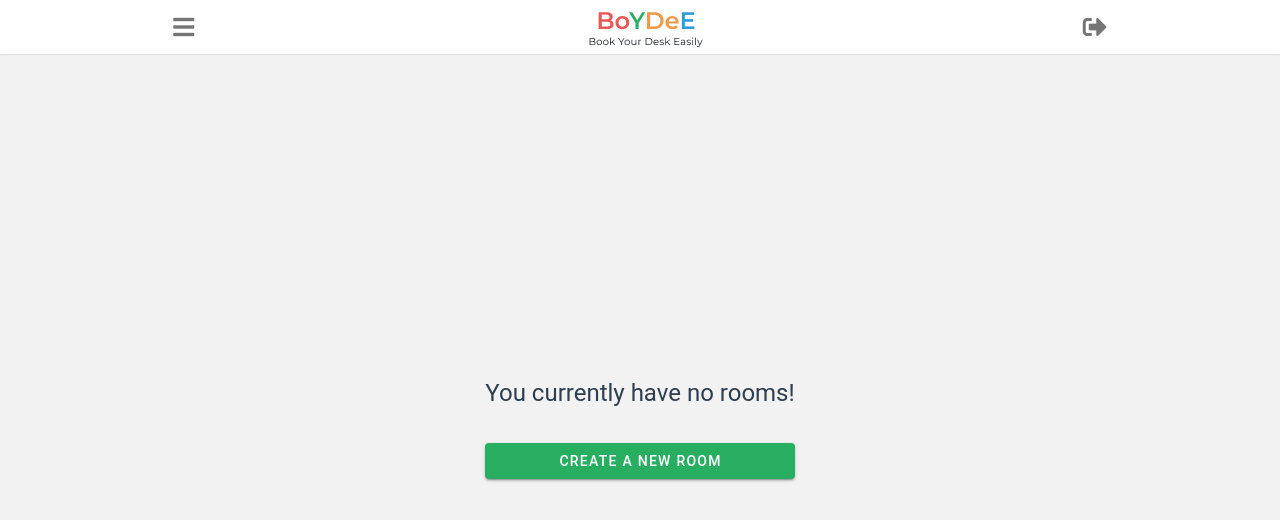
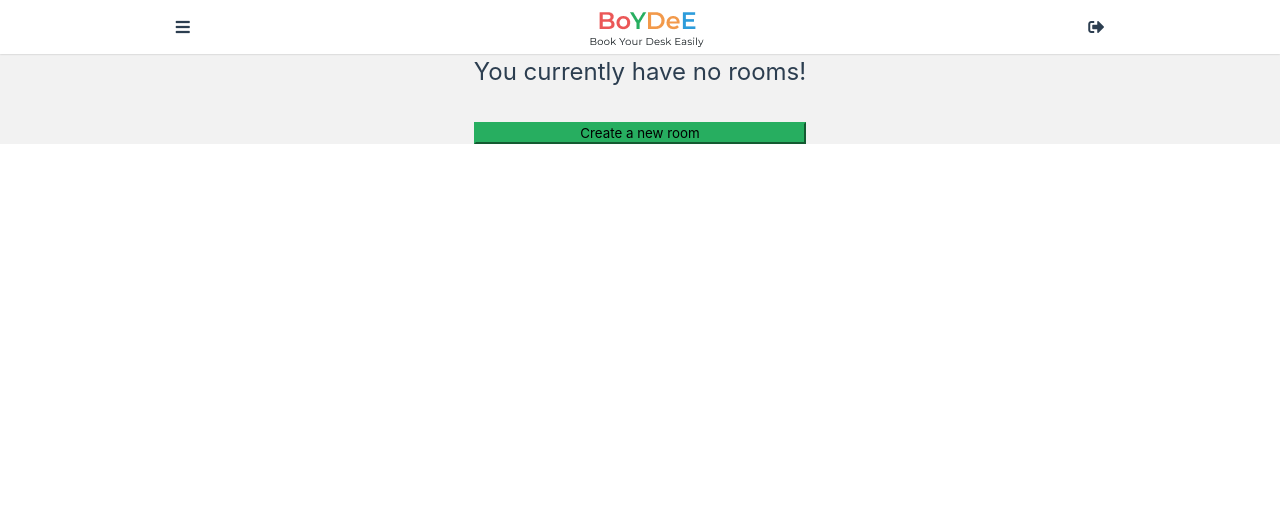
Before and after one commit to geprog/boydee, a Vue app in the folder packages/frontend/: page / in a window 1280 px wide. Shown: the top 520 px of the page. Built offline with nearby package versions, Linux system fonts and the light colour scheme; no server answers; what @feathersjs/feathers, @feathersjs/socketio-client would draw is missing.

Commit message:
add buefy globally

```diff
--- a/packages/frontend/src/main.ts
+++ b/packages/frontend/src/main.ts
@@ -1,17 +1,15 @@
 import '@/registerServiceWorker';
 import '@/lib';
+import '@/plugins/buefy';
 
 import Vue, { VNode } from 'vue';
-import Vuetify from 'vuetify';
 
 import App from '@/App.vue';
 import i18n from '@/i18n';
+import vuetify from '@/plugins/vuetify';
 import router from '@/router';
 import store from '@/store';
 
-import vuetify from './plugins/vuetify';
-
-Vue.use(Vuetify);
 Vue.config.productionTip = false;
 
 new Vue({
--- a/packages/frontend/src/plugins/vuetify.ts
+++ b/packages/frontend/src/plugins/vuetify.ts
@@ -1,8 +1,11 @@
+/* eslint-disable @typescript-eslint/naming-convention */
+
 import '@fortawesome/fontawesome-free/css/all.css';
 
-import Vuetify from 'vuetify/lib';
+import Vue from 'vue';
+import Vuetify from 'vuetify';
 
-export default new Vuetify({
+const vuetify = new Vuetify({
   theme: {
     themes: {
       light: {
@@ -25,3 +28,7 @@ export default new Vuetify({
     iconfont: 'fa',
   },
 });
+
+Vue.use(Vuetify);
+
+export default vuetify;
```
Also changed, not shown: packages/frontend/src/plugins/buefy.ts (added, +8 -0 lines).
